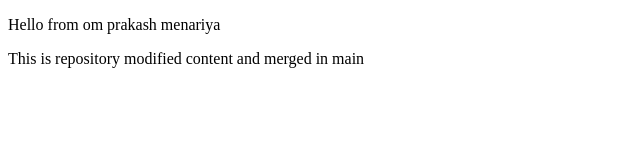
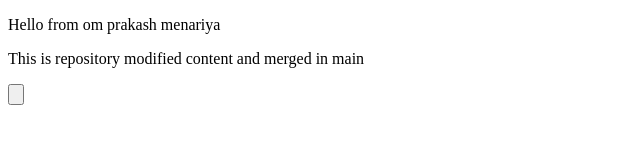
Before and after one commit to sandip-menariya/remote_repo, a plain HTML site: page index.html in a window 1280 px wide. Shown: the full height of the page, 0-640 px from the left. Drawn offline with Linux system fonts and the light colour scheme.

Commit message:
added button

```diff
--- a/index.html
+++ b/index.html
@@ -8,5 +8,6 @@
 <body>
     <p>Hello from om prakash menariya</p>
     <p>This is repository modified content and merged in main</p>
+    <input type="button" placeholder="button">
 </body>
 </html>
```
